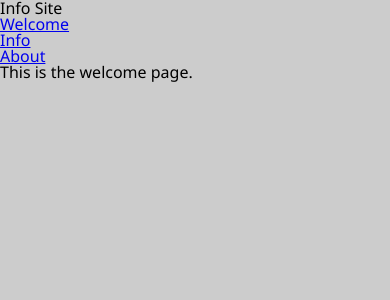
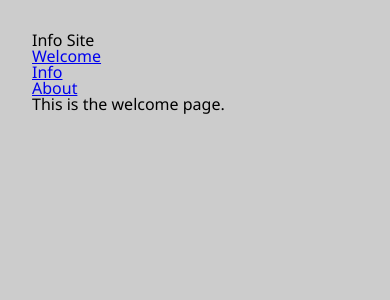
Before and after one commit to edwardtanguay/coding-challenge-react-blogsite-calimoto, a React (Vite) app: page /welcome in a window 390 px wide. Shown: the top 300 px of the page. Built offline with nearby package versions, Linux system fonts and the light colour scheme.

Commit message:
for mobile-first cell phone check (vercel)

```diff
--- a/src/styles/index.scss
+++ b/src/styles/index.scss
@@ -1,7 +1,10 @@
 body {
 	background-color: #ccc;
 	font-family:'Segoe UI', Tahoma, Geneva, Verdana, sans-serif;
+	margin: 2rem 0 0 2rem;
 }
+
+
 
 // a.active {
 // 	color: rgb(232, 232, 141);
```
